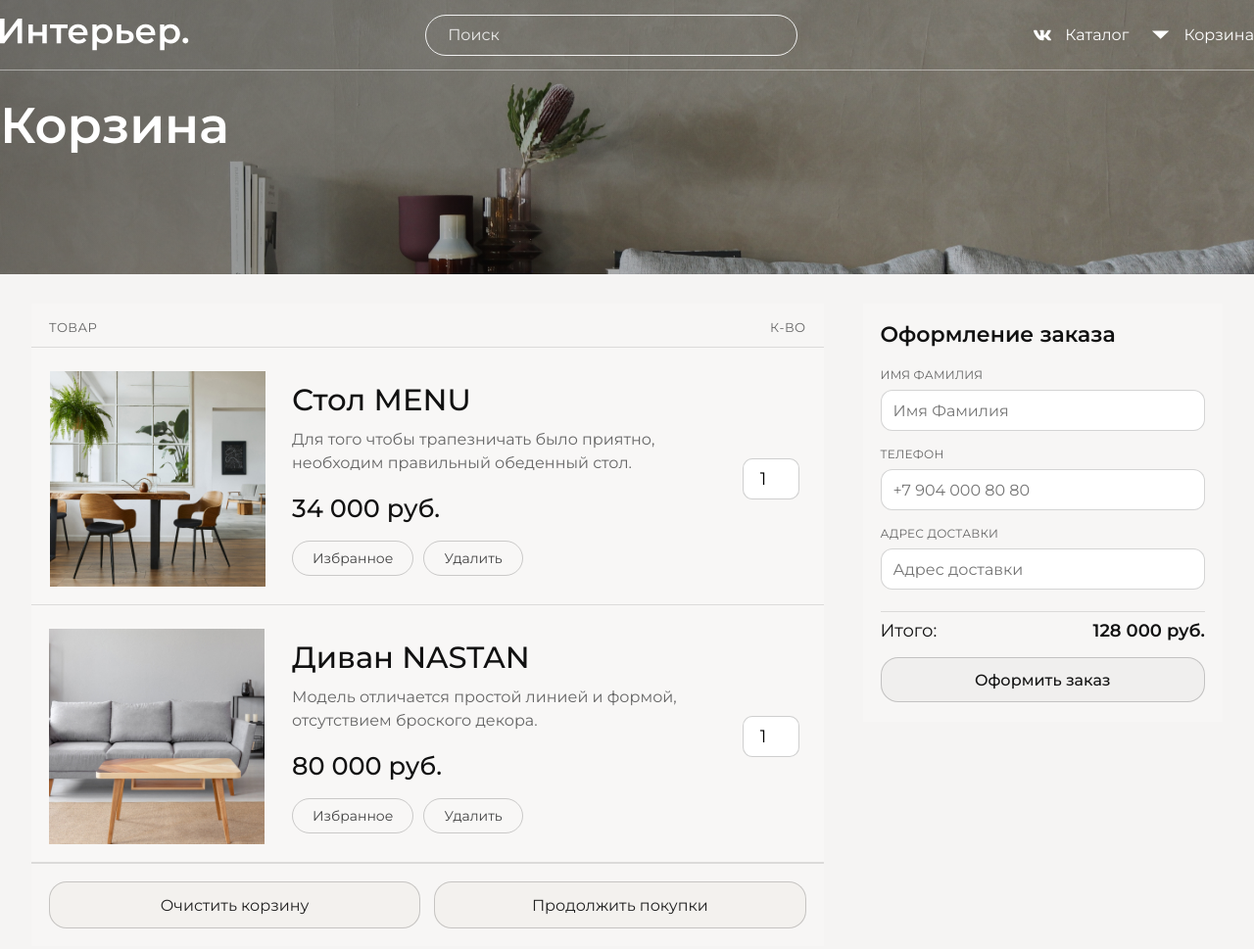
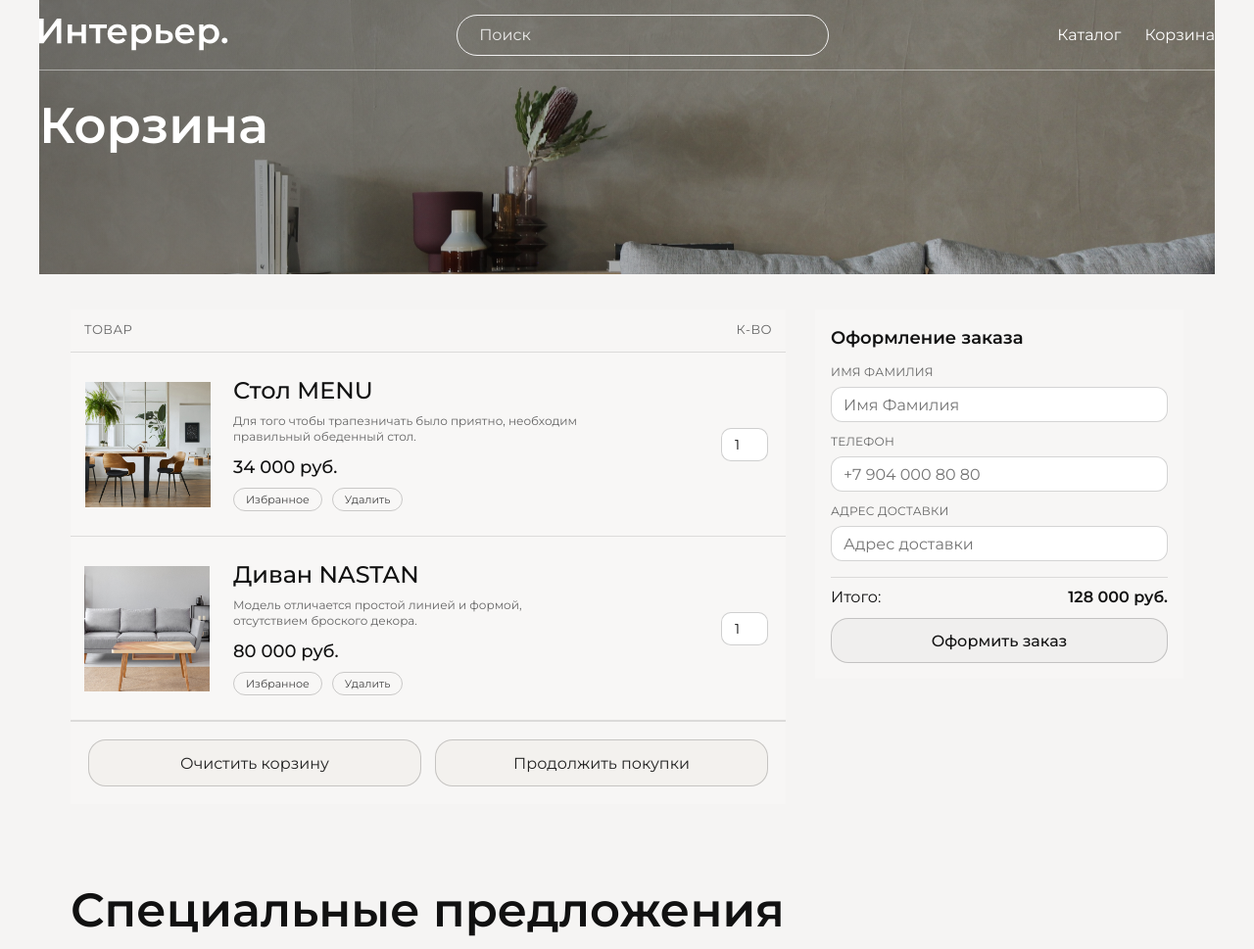
Before and after one commit to georg5ru/frontend_hw, a website: page cart.html in a window 1280 px wide. Shown: the top 969 px of the page at 98% size. Drawn offline with Linux system fonts and the light colour scheme.

Commit message:
hopefully final

```diff
--- a/cart.html
+++ b/cart.html
@@ -9,7 +9,7 @@
     <link rel="preconnect" href="https://fonts.googleapis.com">
     <link rel="preconnect" href="https://fonts.gstatic.com" crossorigin>
     <link href="https://fonts.googleapis.com/css2?family=Montserrat:wght@400;500;600;700&display=swap" rel="stylesheet">
-    <link rel="stylesheet" href="style.css">
+    <link rel="stylesheet" href="style.css?v=2">
 </head>
 <body>
     <div class="site-page cart-page-shell">
@@ -26,12 +26,8 @@
                     </form>
 
                     <nav class="cart-hero__navigation" aria-label="Главная навигация">
-                        <a class="cart-hero__navigation-link" href="catalog.html">
-                            <img src="img/Vector.svg" alt="" width="18" height="18" style="vertical-align:middle;margin-right:6px;">Каталог
-                        </a>
-                        <a class="cart-hero__navigation-link" href="cart.html">
-                            <img src="img/Polygon 1.svg" alt="" width="18" height="18" style="vertical-align:middle;margin-right:6px;">Корзина
-                        </a>
+                        <a class="cart-hero__navigation-link" href="catalog.html">Каталог</a>
+                        <a class="cart-hero__navigation-link" href="cart.html">Корзина</a>
                     </nav>
                 </div>
 
@@ -174,7 +170,7 @@
                         <ul class="site-footer__list">
                             <li><a href="index.html">Главная</a></li>
                             <li><a href="catalog.html">Каталог</a></li>
-                            <li><a href="#cart">Корзина</a></li>
+                            <li><a href="cart.html">Корзина</a></li>
                         </ul>
                     </nav>
                 </div>
--- a/scss/base/_base.scss
+++ b/scss/base/_base.scss
@@ -30,7 +30,7 @@ a {
 
 .center {
   width: 100%;
-  max-width: 1600px;
+  max-width: 1200px;
   margin-right: auto;
   margin-left: auto;
   padding-right: 32px;
--- a/scss/main.scss
+++ b/scss/main.scss
@@ -160,20 +160,19 @@
   background: $bg-soft;
 
   &__inner {
-    display: flex;
-    flex-wrap: wrap;
+    display: grid;
+    grid-template-columns: 193px 140px 180px 250px;
     align-items: flex-start;
-    justify-content: space-between;
-    gap: 40px;
+    justify-content: start;
+    gap: 60px;
     width: 100%;
-    max-width: 1600px;
+    max-width: 1200px;
     margin-right: auto;
     margin-left: auto;
   }
 
   &__brand {
     display: inline-block;
-    flex: 1 1 190px;
     margin-top: 3px;
     align-self: flex-start;
 
@@ -223,11 +222,10 @@
 
   &__subscribe {
     display: flex;
-    flex: 0 1 250px;
     flex-direction: column;
     gap: 8px;
     max-width: 250px;
-    margin-left: auto;
+    margin-left: 0;
     min-width: 0;
     align-self: flex-start;
   }
@@ -250,7 +248,7 @@
   }
 
   &__subscribe-button {
-    width: 128px;
+    width: 100%;
     min-height: 36px;
     margin-left: auto;
     border: 0;
@@ -294,15 +292,14 @@
 
   .site-footer__inner {
     display: grid;
-    grid-template-columns: repeat(2, minmax(0, 1fr));
-    gap: 32px 24px;
+    grid-template-columns: 140px 100px 100px 220px;
+    gap: 24px 20px;
   }
 
   .site-footer__subscribe {
-    grid-column: 1 / -1;
-    width: min(100%, 420px);
-    max-width: none;
-    margin-left: 0;
+    grid-column: 4;
+    width: 100%;
+    max-width: 220px;
   }
 }
 
--- a/scss/pages/_cart.scss
+++ b/scss/pages/_cart.scss
@@ -84,14 +84,14 @@
 }
 
 .cart-main {
-  padding-top: 30px;
-  padding-bottom: 48px;
+  padding-top: 36px;
+  padding-bottom: 52px;
 }
 
 .cart-layout {
   display: grid;
-  grid-template-columns: minmax(0, 2.2fr) minmax(280px, 1fr);
-  gap: 28px 40px;
+  grid-template-columns: minmax(0, 786px) minmax(280px, 376px);
+  gap: 30px;
   align-items: start;
   border: none;
 }
@@ -106,7 +106,8 @@
   display: grid;
   grid-template-columns: 1fr auto;
   gap: 12px;
-  padding: 16px 18px 12px;
+  min-height: 44px;
+  padding: 12px 14px 10px;
   color: $text-muted;
   font-size: 13px;
   letter-spacing: .03em;
@@ -116,18 +117,19 @@
 
 .cart-item {
   display: grid;
-  grid-template-columns: 220px minmax(0, 1fr) 72px;
-  gap: 20px 28px;
+  grid-template-columns: 128px minmax(0, 1fr) 56px;
+  gap: 16px 24px;
   align-items: center;
-  padding: 24px 18px 18px;
+  min-height: 188px;
+  padding: 18px 14px;
   border-bottom: 1px solid $border-soft;
   background: rgba(255, 255, 255, .08);
 
   &__image-link {
     display: block;
     overflow: hidden;
-    width: 220px;
-    height: 220px;
+    width: 128px;
+    height: 128px;
   }
 
   &__image {
@@ -141,8 +143,8 @@
   }
 
   &__title {
-    margin: 0 0 10px;
-    font-size: clamp(30px, 2.4vw, 52px);
+    margin: 0 0 8px;
+    font-size: 24px;
     font-weight: 500;
     line-height: 1.2;
   }
@@ -150,16 +152,17 @@
   &__description {
     margin: 0;
     color: $text-muted;
-    font-size: 16px;
-    line-height: 1.5;
+    max-width: 360px;
+    font-size: 12px;
+    line-height: 1.35;
   }
 
   &__price-block {
-    margin-top: 18px;
+    margin-top: 12px;
   }
 
   &__price {
-    font-size: clamp(22px, 2vw, 40px);
+    font-size: 18px;
     font-weight: 500;
   }
 
@@ -167,17 +170,18 @@
     display: flex;
     flex-wrap: wrap;
     gap: 10px;
-    margin-top: 18px;
+    margin-top: 10px;
   }
 
   &__button {
-    padding: 8px 20px;
+    min-height: 24px;
+    padding: 3px 12px;
     border: 1px solid rgba(17, 17, 17, .2);
     border-radius: 20px;
     background: transparent;
     color: #444;
     font: inherit;
-    font-size: 14px;
+    font-size: 11px;
     cursor: pointer;
   }
 
@@ -186,13 +190,13 @@
     justify-content: center;
 
     input {
-      width: 58px;
-      min-height: 42px;
+      width: 48px;
+      min-height: 34px;
       padding: 0 8px;
       border: 1px solid rgba(17, 17, 17, .2);
       border-radius: 10px;
       background: $bg-white;
-      font-size: 18px;
+      font-size: 14px;
       text-align: center;
     }
   }
@@ -230,14 +234,15 @@
 .cart-summary {
   display: flex;
   flex-direction: column;
-  gap: 16px;
-  padding: 18px 18px 20px;
+  gap: 12px;
+  min-height: 300px;
+  padding: 18px 16px 16px;
   border: none;
   background: rgba(255, 255, 255, .18);
 
   &__title {
     margin: 0 0 4px;
-    font-size: 22px;
+    font-size: 18px;
     font-weight: 600;
   }
 
@@ -254,7 +259,7 @@
     }
 
     input {
-      min-height: 42px;
+      min-height: 36px;
       padding: 0 12px;
       border: 1px solid rgba(17, 17, 17, .18);
       border-radius: 12px;
@@ -268,13 +273,13 @@
     align-items: center;
     justify-content: space-between;
     gap: 12px;
-    margin-top: 6px;
-    padding-top: 8px;
+    margin-top: 4px;
+    padding-top: 10px;
     border-top: 1px solid $border-soft;
-    font-size: 18px;
+    font-size: 16px;
 
     strong {
-      font-size: 18px;
+      font-size: 16px;
       font-weight: 600;
     }
   }
```
Also changed, not shown: catalog.html (+3 -7 lines), index.html (+3 -7 lines), cart-preview.png (added), footer-preview.png (added), style.css, 1 other file.
